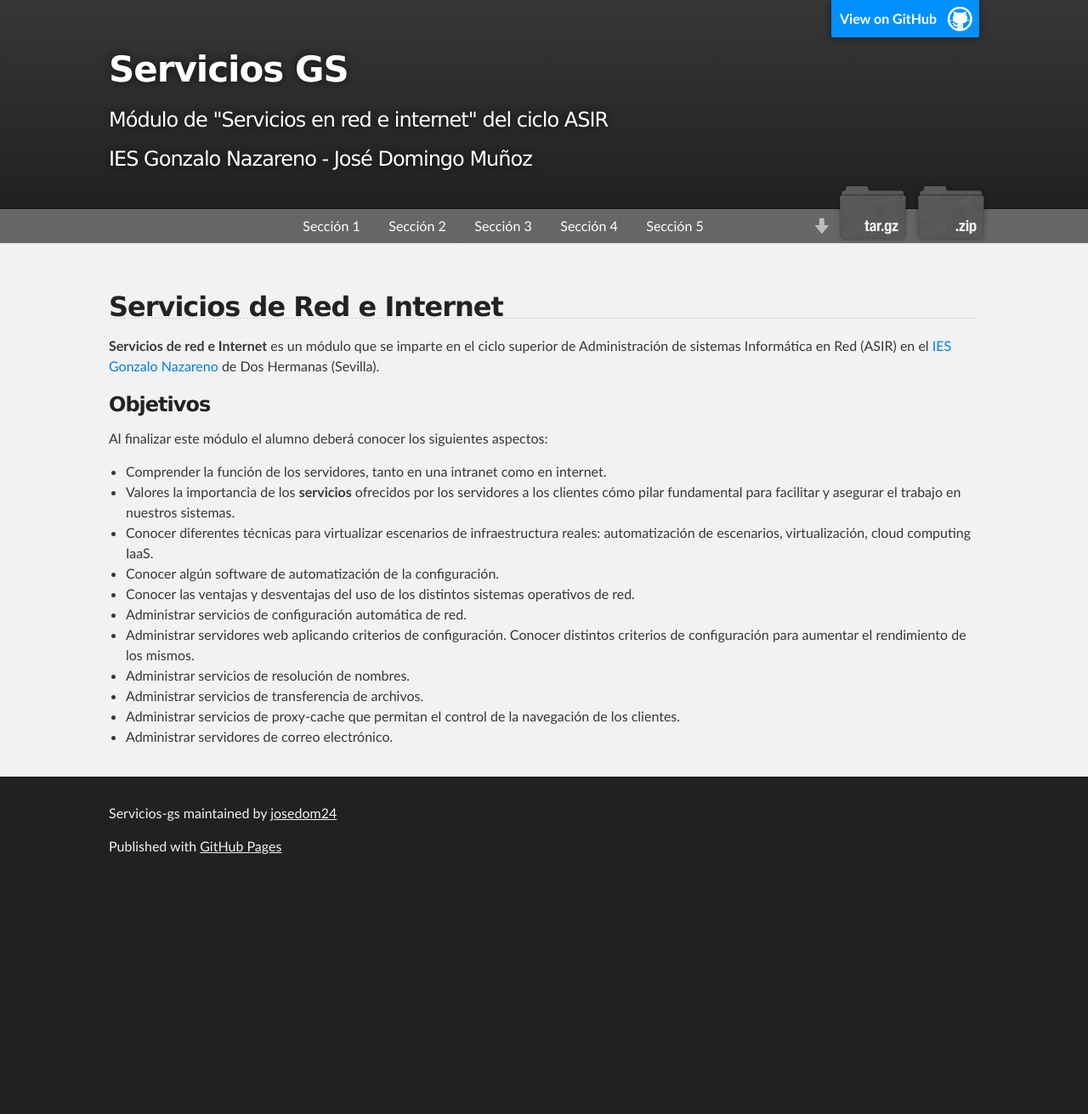
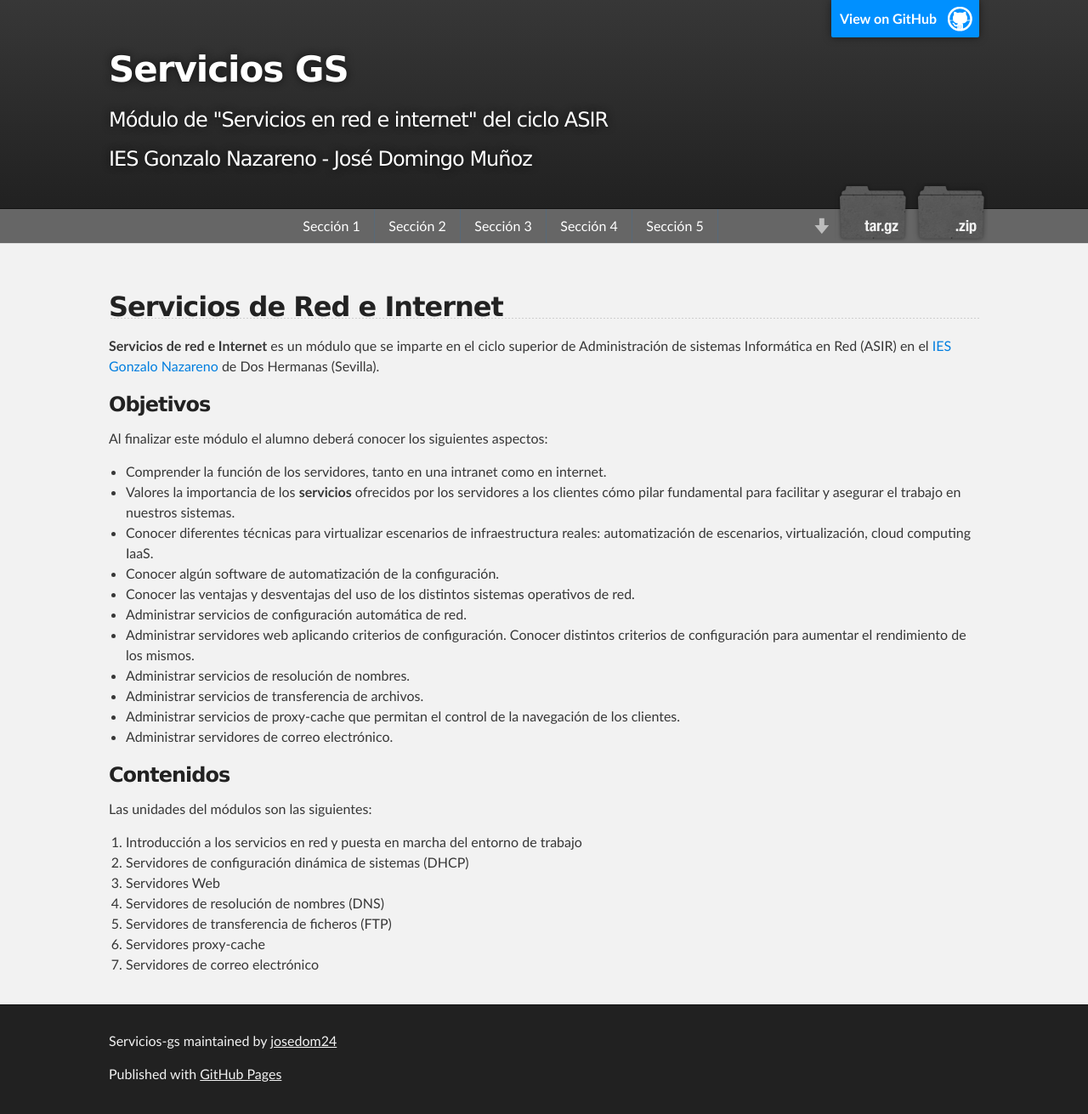
Before and after one commit to josedom24/servicios-gs, a Jekyll site: the page built from index.md, in a window 1280 px wide. Shown: the whole page at 85% size. Built offline with Jekyll 4.4.1, drawn with Linux system fonts in a browser that asks for light colours; nearby versions of some CDN libraries; before the commit the page ends 1043 px from its top, so only the background shows below that.

Commit message:
Sync README.md in master branch to index.md in gh-pages

```diff
--- a/index.md
+++ b/index.md
@@ -22,3 +22,15 @@ Al finalizar este módulo el alumno deberá conocer los siguientes aspectos:
 * Administrar servicios de transferencia de archivos.
 * Administrar servicios de proxy-cache que permitan el control de la navegación de los clientes.
 * Administrar servidores de correo electrónico.
+
+### Contenidos
+
+Las unidades del módulos son las siguientes:
+
+1. Introducción a los servicios en red y puesta en marcha del entorno de trabajo
+2. Servidores de configuración dinámica de sistemas (DHCP)
+3. Servidores Web
+4. Servidores de resolución de nombres (DNS)
+5. Servidores de transferencia de ficheros (FTP)
+6. Servidores proxy-cache
+7. Servidores de correo electrónico
```
